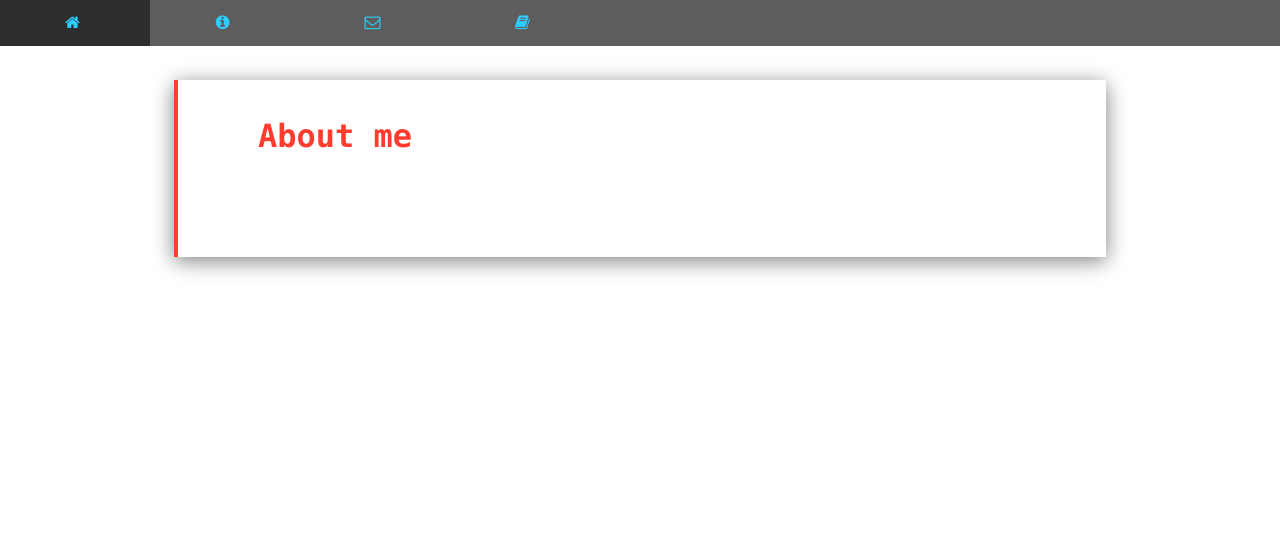
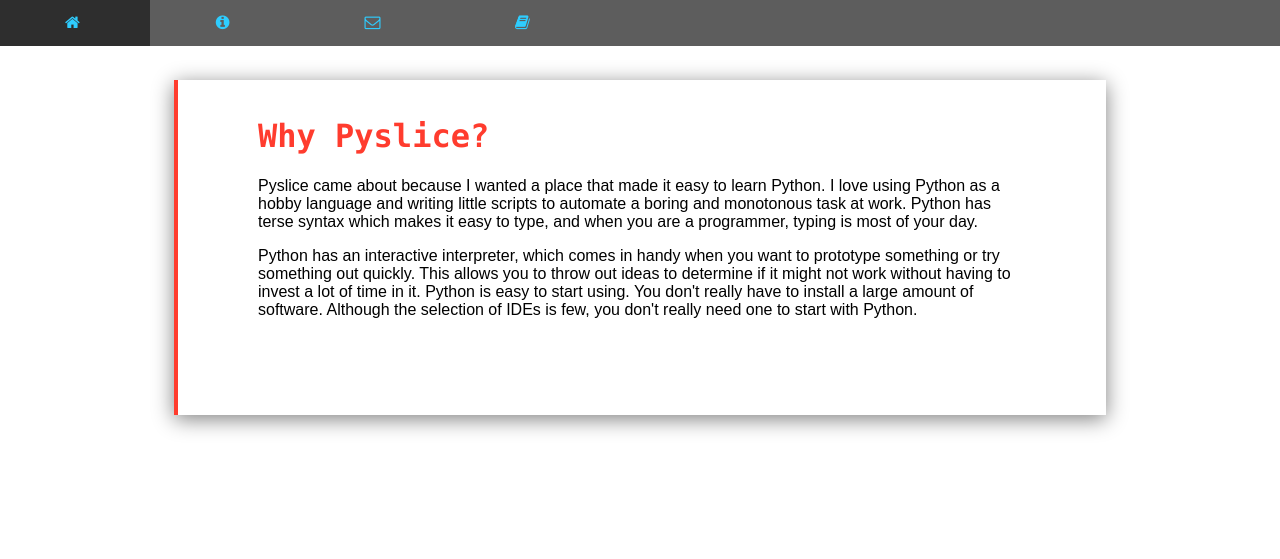
Before and after one commit to nickjwilde/pyslice, a Django app: page /about/ in a window 1280 px wide. Shown: the top 559 px of the page. Run offline with Django 3.2, Linux system fonts and the light colour scheme; some libraries are stand-ins or nearby versions.

Commit message:
add more details in about

```diff
--- a/pyslice/templates/pyslice/about.html
+++ b/pyslice/templates/pyslice/about.html
@@ -5,5 +5,7 @@
 {% endblock %}
 
 {% block body %}
-<h1>About me</h1>
+<h1>Why Pyslice?</h1>
+<p>Pyslice came about because I wanted a place that made it easy to learn Python. I love using Python as a hobby language and writing little scripts to automate a boring and monotonous task at work. Python has terse syntax which makes it easy to type, and when you are a programmer, typing is most of your day.</p>
+<p>Python has an interactive interpreter, which comes in handy when you want to prototype something or try something out quickly. This allows you to throw out ideas to determine if it might not work without having to invest a lot of time in it. Python is easy to start using. You don't really have to install a large amount of software. Although the selection of IDEs is few, you don't really need one to start with Python.</p>
 {% endblock %}
```
